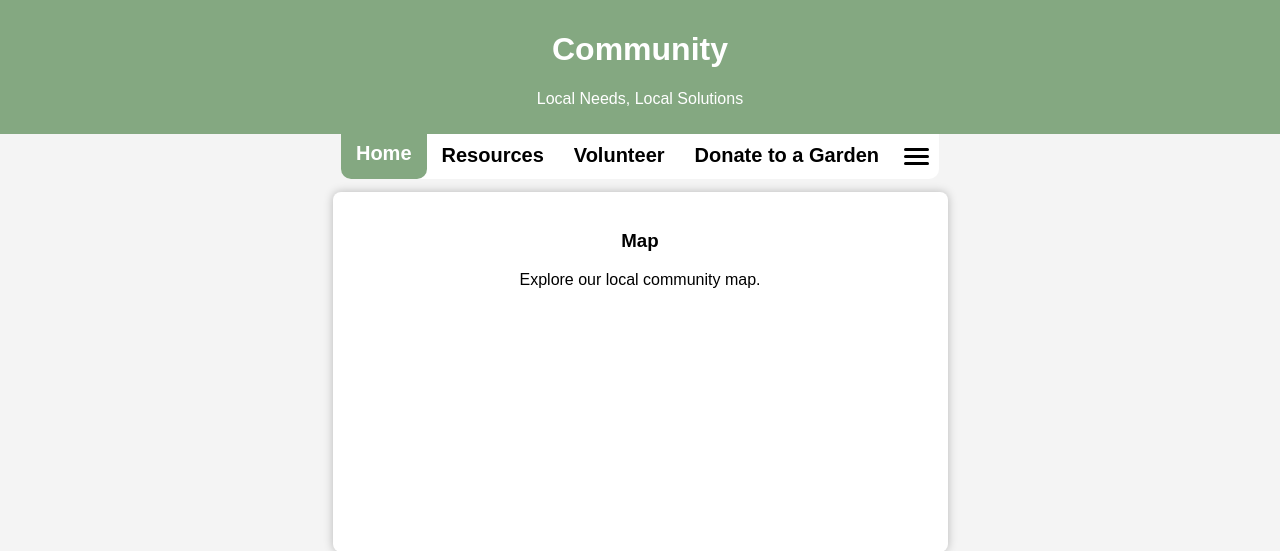
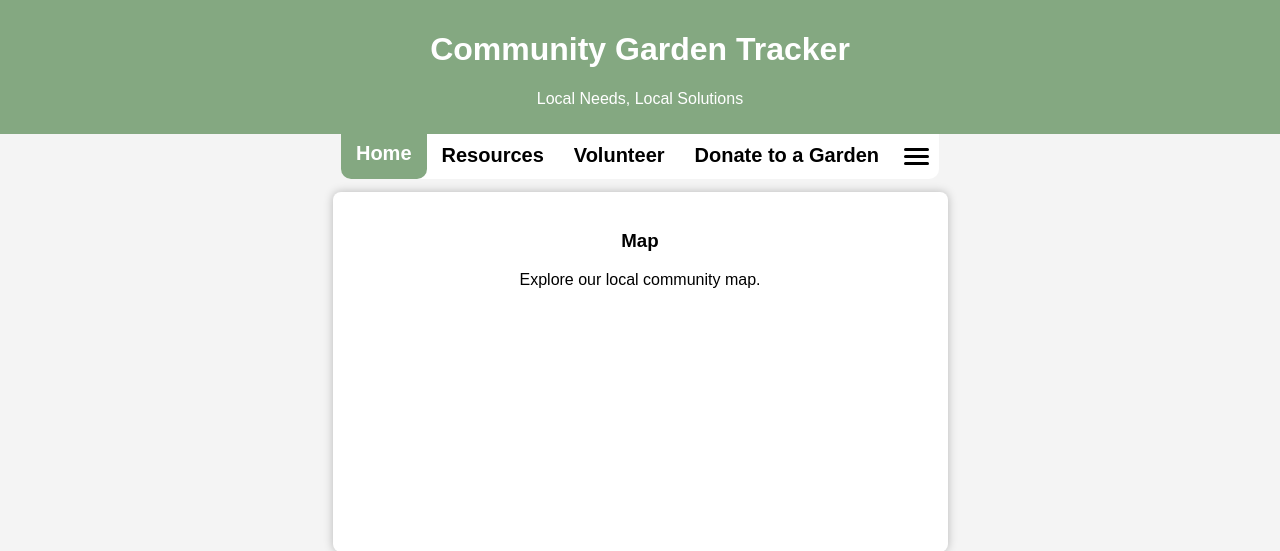
Before and after one commit to jlinares12/CPSC362-Project, a Flask app: page / in a window 1280 px wide. Shown: the top 551 px of the page. Run offline with Flask 3, Linux system fonts and the light colour scheme.

Commit message:
made the header 'Community Garden Tracker' to better represent what the website is

```diff
--- a/templates/base.html
+++ b/templates/base.html
@@ -13,7 +13,7 @@
 </head>
 <body>
     <header>
-        <h1>Community</h1>
+        <h1>Community Garden Tracker</h1>
         <p>Local Needs, Local Solutions</p>
     </header>
 
```
